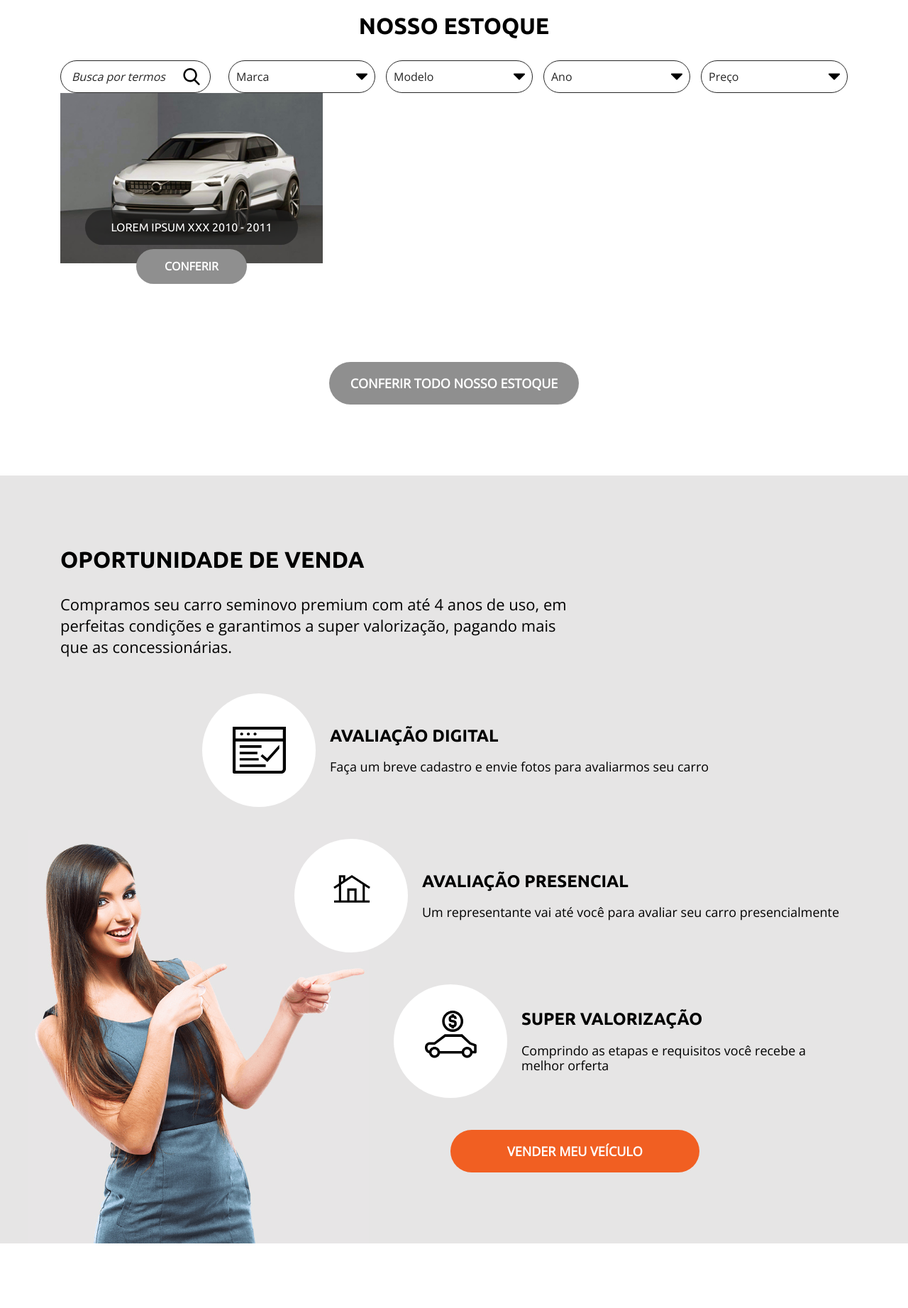
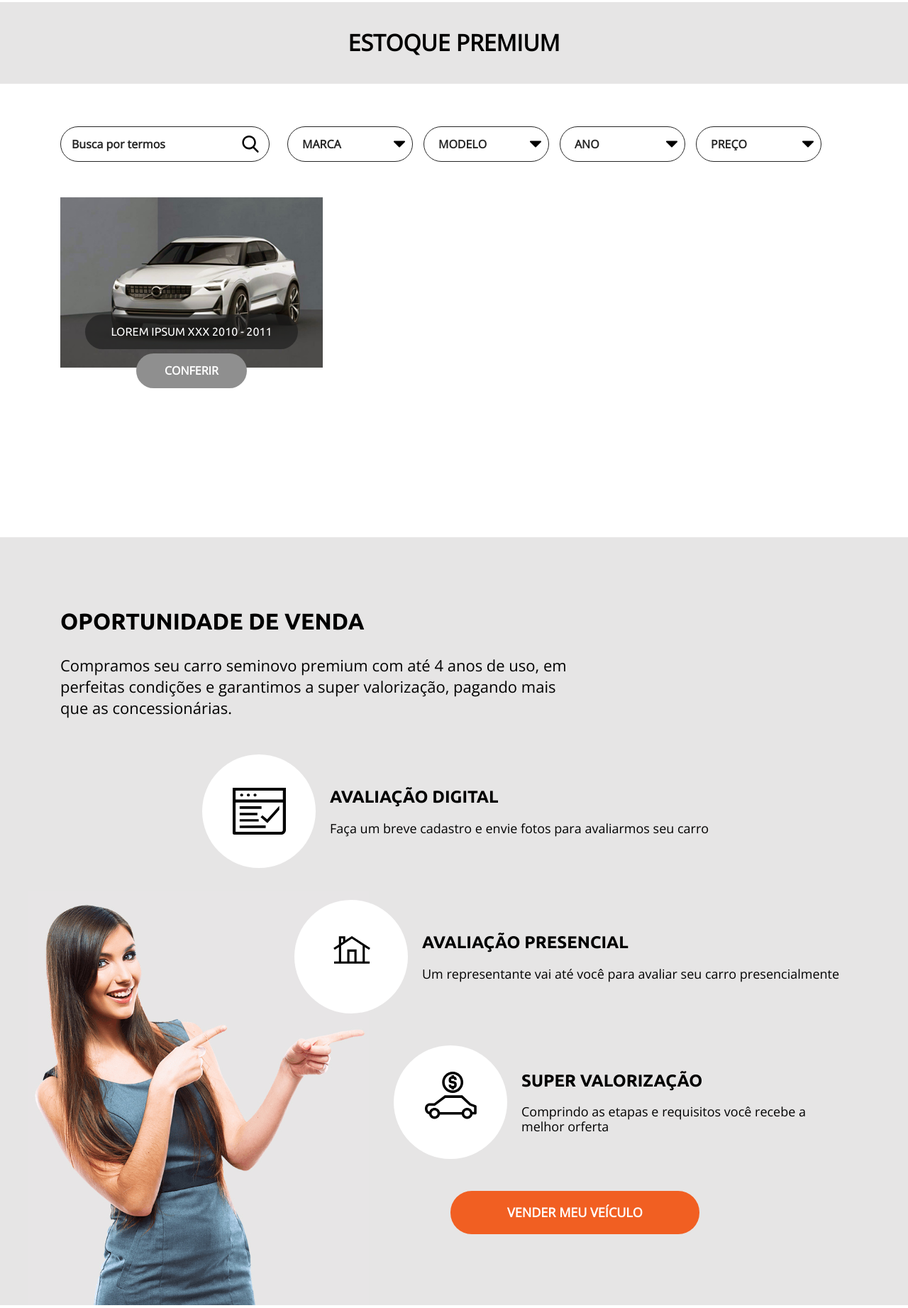
Before and after one commit to gabrielgugelmin/comfort-car, a PHP site: page /estoque.html in a window 1280 px wide. Shown: the part 147-1990 px from the top of the page at 71% size. Run offline with PHP 8.4, Linux system fonts and the light colour scheme; style sheets or scripts are compiled from the project's sources; some libraries are stand-ins or nearby versions.

Commit message:
Inicio da pagina SObre

```diff
--- a/src/assets/styles/components/_filter.scss
+++ b/src/assets/styles/components/_filter.scss
@@ -4,6 +4,7 @@
 	flex-direction: row;
 	flex-wrap: wrap;
 	padding: 0 $grid-gutter;
+	margin-bottom: 50px ;
 
 	@include media(">=tablet") {
 		padding: 0;
@@ -18,24 +19,25 @@
 
 		@include placeholder {
 			font-weight: fw("bold");
-			color: red;
+			font-style: normal;
+			text-transform: uppercase;
 		}
-		padding: 10px 10px;
-		// margin: 0 5px;
+		padding: 15px 20px;
 		margin-bottom: 10px;
-		// flex: 1;
+		font-weight: fw("bold");
 		width: calc(50% - 5px);
+		text-transform: uppercase;
 
 		&:first-child {
 			margin-left: 0;
+			text-transform: none;
 		}
 
 		&:last-child {
 			margin-right: 0;
 		}
 
-		@include media(">=tablet", "<desktop") {
-
+		@include media("<desktop") {
 			&:nth-child(even) {
 				margin-right: 10px;
 			}
@@ -44,19 +46,33 @@
 		@include media(">=desktop") {
 			margin-bottom: 0;
 			margin-right: 15px;
-			width: calc((100% / 5) - 15px);
+			width: calc((100% / 5) - 45px);
+		}
+
+		@include media(">=larger") {
+			width: calc((100% / 5) - 29px);
 		}
 	}
 
 	&__search {
-		flex-grow: 1;
+		font-style: normal;
 		width: 100%;
+
+		.form__input {
+			padding-top: 15px;
+			padding-bottom: 15px;
+
+			@include placeholder {
+				font-weight: fw("bold");
+				font-style: normal;
+			}
+		}
 
 		@include media(">=desktop") {
 			// flex-grow: 1.2;
 			margin-bottom: 0;
 			margin-right: 25px;
-			width: calc(20% - 25px);
+			width: 295px;
 		}
 	}
 }
--- a/src/assets/styles/components/_section.scss
+++ b/src/assets/styles/components/_section.scss
@@ -6,7 +6,7 @@
   }
 
   &__title {
-    font-size: 20px;
+    font-size: 22px;
     text-transform: uppercase;
     text-align: center;
     margin-bottom: 25px;
--- a/src/assets/styles/main.scss
+++ b/src/assets/styles/main.scss
@@ -33,6 +33,29 @@ html, body {
     display: flex;
     flex-direction: column;
     min-height: 100%;
+  }
+
+  &__header {
+    background-color: color(gray, mercury);
+    padding: 35px 0;
+    margin-bottom: 25px;
+
+    @include media(">=desktop") {
+      margin-bottom: 45px;
+    }
+
+    h1  {
+      font-size: 26px;
+      font-weight: fw("bold");
+      line-height: 1.4;
+      text-align: center;
+      text-transform: uppercase;
+      margin: 0;
+
+      @include media(">=desktop") {
+        font-size: 32px;
+      }
+    }
   }
 }
 
@@ -88,6 +111,50 @@ html, body {
         }
       }
 
+    }
+
+    &__arrow {
+      background: transparent;
+      cursor: pointer;
+      position: absolute;
+      top: 50%;
+      transform: translateY(-50%);
+      width: 14px;
+      z-index: z("absolute");
+
+      @include media(">=tablet") {
+        height: 42px;
+        width: 30px;
+      }
+
+      @include media(">=desktop") {
+        height: 62px;
+        width: 30px;
+      }
+
+      &--prev {
+        background: center / contain no-repeat url("../img/arrow-left.png");
+
+        @include media(">=tablet") {
+          left: -35px;
+        }
+
+        @include media(">=larger") {
+          left: -65px;
+        }
+      }
+
+      &--next {
+        background: center / contain no-repeat url("../img/arrow-right.png");
+
+        @include media(">=tablet") {
+          right: -35px;
+        }
+
+        @include media(">=larger") {
+          right: -65px;
+        }
+      }
     }
   }
 }
@@ -223,3 +290,80 @@ html, body {
     }
   }
 }
+
+.sobre {
+  &__items {
+    padding-top: 60px;
+
+    @include media(">=desktop") {
+      padding-top: 115px;
+    }
+  }
+  &__item {
+    display: flex;
+    align-items: center;
+    flex-wrap: wrap;
+    margin-bottom: 60px;
+
+    &--right {
+      flex-direction: row-reverse;
+      text-align: right;
+
+      .sobre__content {
+
+        @include media(">=desktop") {
+          padding-right: 40px;
+        }
+      }
+    }
+  }
+
+  &__img {
+    background-size: cover;
+    background-repeat: no-repeat;
+    background-position: center;
+    height: 200px;
+    width: 100%;
+
+    @include media(">=tablet") {
+      height: 350px;
+      max-width: 390px;
+      flex: .6;
+    }
+  }
+
+  &__content {
+    padding: 25px 0 0 0;
+
+    @include media(">=tablet") {
+      padding: 0;
+      flex: 1;
+    }
+
+    @include media(">=desktop") {
+      padding-left: 40px;
+    }
+  }
+
+  &__title {
+    font-family: $font-title;
+    font-size: 22px;
+    font-weight: fw("bold");
+    margin-bottom: 15px;
+    text-transform: uppercase;
+
+    @include media(">=desktop") {
+      font-size: 32px;
+    }
+  }
+
+  &__text {
+    font-size: 16px;
+    font-weight: fw("light");
+    line-height: 1.63;
+
+    @include media(">=desktop") {
+      font-size: 22px;
+    }
+  }
+}
--- a/src/estoque.html
+++ b/src/estoque.html
@@ -8,13 +8,15 @@
   <link rel="stylesheet" href="assets/css/main.min.css">
   <link href="https://fonts.googleapis.com/css?family=Open+Sans:300,400|Ubuntu:400,700" rel="stylesheet">
 
+  <!-- <base href="http://comfortcar.inffus.com/front/" /> -->
+
 </head>
 <body>
   <div class="page-wrapper">
     <div class="page-content">
       <header class="header js-header">
         <div class="container">
-          <a href="#!" class="header__logo">
+          <a href="index.html" class="header__logo">
             <img src="assets/img/logo.svg" alt="Comfort Car">
           </a>
           <div class="header__action">
@@ -29,7 +31,7 @@
       </header>
 
       <nav class="nav">
-        <a href="#!" class="nav__logo">
+        <a href="index.html" class="nav__logo">
           <img src="assets/img/logo-vertical.png" alt="Comfort Car">
         </a>
 
@@ -56,9 +58,12 @@
         <small class="nav__legal">© 2019 - Comfortcar. Todos os direitos reservados</small>
       </nav>
 
+      <div class="page__header">
+        <h1>Estoque Premium</h1>
+      </div>
+
       <section class="section estoque">
         <div class="container">
-          <h2 class="section__title">Nosso Estoque</h2>
           <div class="grid-filter">
             <div class="form__control form__control--icon grid-filter__search">
               <input type="search" class="form__input quicksearch" placeholder="Busca por termos">
@@ -94,7 +99,7 @@
             </select>
           </div>
           <div class="grid">
-            <div class="grid__content js-grid" data-init-show="6" data-label-primary="carregar" data-label-secondary="entrar em contato" data-link="contato.html"  data-load="cars">
+            <div class="grid__content js-grid" data-init-show="6" data-label-primary="carregar mais" data-label-secondary="entrar em contato" data-link="contato.html"  data-load="cars">
               <a href="#!" class="grid__item car">
                 <div class="car__img" style="background-image: url(assets/img/carros/c1.jpg)"></div>
                 <div class="car__detail">
@@ -103,9 +108,7 @@
                 <span class="button button--large">conferir</span>
               </a>
             </div>
-            <footer class="grid__footer">
-              <a href="estoque.html" class="button">conferir todo nosso estoque</a>
-            </footer>
+            <footer class="grid__footer"></footer>
           </div>
         </div>
       </section>
--- a/src/index.html
+++ b/src/index.html
@@ -8,13 +8,15 @@
   <link rel="stylesheet" href="assets/css/main.min.css">
   <link href="https://fonts.googleapis.com/css?family=Open+Sans:300,400|Ubuntu:400,700" rel="stylesheet">
 
+  <!-- <base href="http://comfortcar.inffus.com/front/" /> -->
+
 </head>
 <body>
   <div class="page-wrapper">
     <div class="page-content">
       <header class="header js-header">
         <div class="container">
-          <a href="#!" class="header__logo">
+          <a href="index.html" class="header__logo">
             <img src="assets/img/logo.svg" alt="Comfort Car">
           </a>
           <div class="header__action">
@@ -29,7 +31,7 @@
       </header>
 
       <nav class="nav">
-        <a href="#!" class="nav__logo">
+        <a href="index.html" class="nav__logo">
           <img src="assets/img/logo-vertical.png" alt="Comfort Car">
         </a>
 
```
Also changed, not shown: src/assets/js/main.js (+31 -20 lines), src/sobre.html (added, +177 -0 lines), src/assets/img/arrow-left.png (added), src/assets/img/arrow-right.png (added), src/assets/img/missao.jpg (added), src/assets/img/sobre.jpg (added), src/assets/img/valores.jpg (added), src/assets/img/visao.jpg (added).
